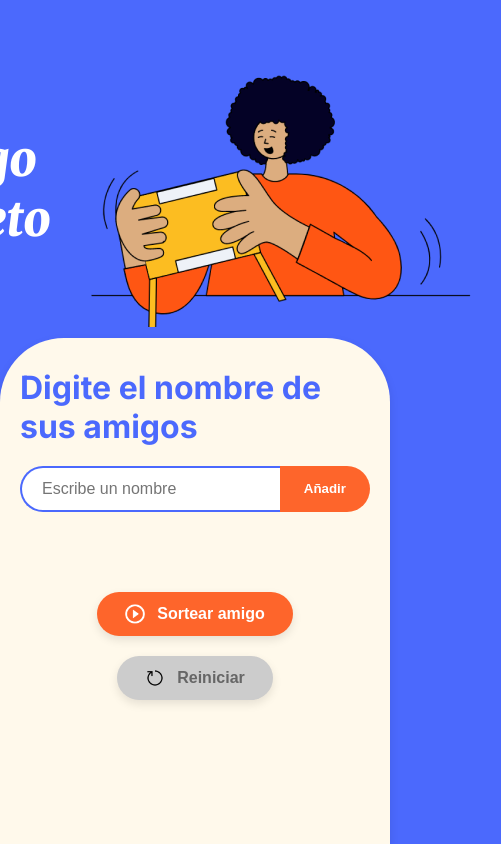
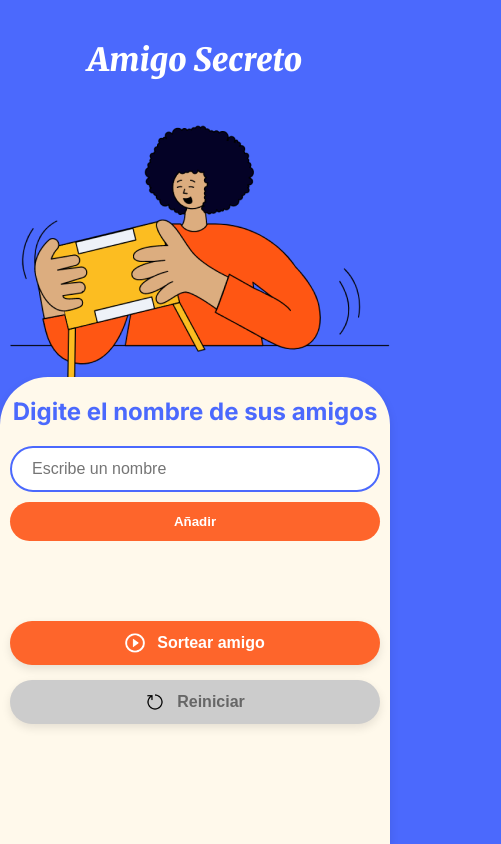
Before and after one commit to MrJonnC/challenge-amigo-secreto, a plain HTML site: page index.html in a window 390 px wide. Shown: the whole page, 501 px wide, since content can reach past the window. Drawn offline with Linux system fonts and the light colour scheme.

Commit message:
Actualiza style.css para moviles

```diff
--- a/style.css
+++ b/style.css
@@ -12,14 +12,12 @@
     --shadow: 0 4px 10px rgba(0, 0, 0, 0.1);
 }
 
-/* Reset básico */
 * {
     margin: 0;
     padding: 0;
     box-sizing: border-box;
 }
 
-/* Fondo principal */
 body {
     height: 100vh;
     background-color: var(--color-primary);
@@ -30,7 +28,6 @@ body {
     color: var(--color-dark);
 }
 
-/* Contenido principal */
 .main-content {
     display: flex;
     flex-direction: column;
@@ -38,13 +35,14 @@ body {
     height: 100%;
 }
 
-/* Banner principal */
 .header-banner {
     flex: 40%;
     display: flex;
     justify-content: center;
     align-items: center;
     padding-top: 40px;
+    flex-direction: column;
+    gap: 20px;
 }
 
 .main-title {
@@ -55,7 +53,6 @@ body {
     color: var(--color-light);
 }
 
-/* Sección de entrada */
 .input-section {
     flex: 60%;
     background-color: var(--color-secondary);
@@ -67,7 +64,6 @@ body {
     box-shadow: var(--shadow);
 }
 
-/* Título de sección */
 .section-title {
     font-size: 32px;
     font-weight: 700;
@@ -75,7 +71,6 @@ body {
     color: var(--color-primary);
 }
 
-/* Input y botón agregar */
 .input-wrapper {
     display: flex;
     width: 100%;
@@ -93,7 +88,6 @@ body {
     outline: none;
 }
 
-/* Botón de agregar nombre */
 .button-add {
     background-color: var(--color-accent);
     color: white;
@@ -109,7 +103,6 @@ body {
     background-color: var(--color-accent-hover);
 }
 
-/* Lista de amigos */
 ul {
     list-style: none;
     width: 100%;
@@ -117,7 +110,6 @@ ul {
     margin-top: 20px;
 }
 
-/* Ítems de la lista */
 .nombre-item {
     display: flex;
     justify-content: space-between;
@@ -128,13 +120,13 @@ ul {
     border-radius: 12px;
     box-shadow: var(--shadow);
     transition: transform 0.2s;
+    gap: 10px;
 }
 
 .nombre-item:hover {
     transform: scale(1.01);
 }
 
-/* Nombre del amigo */
 .nombre-item span {
     flex: 1;
     font-size: 18px;
@@ -142,7 +134,13 @@ ul {
     color: var(--color-dark);
 }
 
-/* Botones editar, eliminar, etc. */
+/* Contenedor de botones */
+.nombre-botones {
+    display: flex;
+    gap: 10px;
+    align-items: center;
+}
+
 .btn-editar,
 .btn-eliminar,
 .btn-guardar,
@@ -151,7 +149,7 @@ ul {
     border: none;
     cursor: pointer;
     font-size: 18px;
-    margin-left: 10px;
+    margin-left: 5px;
     transition: transform 0.2s ease;
 }
 
@@ -167,7 +165,6 @@ ul {
 .btn-guardar  { color: var(--color-success); }
 .btn-cancelar { color: var(--color-muted); }
 
-/* Input al editar */
 .input-editar {
     flex: 1;
     padding: 8px 12px;
@@ -176,7 +173,6 @@ ul {
     border-radius: 8px;
 }
 
-/* Resultados del sorteo */
 .result-list {
     margin-top: 20px;
     font-size: 20px;
@@ -185,7 +181,6 @@ ul {
     text-align: center;
 }
 
-/* Botones de sorteo y reset */
 .sorteo-buttons {
     display: flex;
     gap: 20px;
@@ -237,3 +232,69 @@ ul {
     width: 20px;
     height: 20px;
 }
+
+/* Responsive para pantallas pequeñas */
+@media (max-width: 600px) {
+    .main-title {
+        font-size: 32px;
+        text-align: center;
+        padding: 0 10px;
+    }
+
+    .section-title {
+        font-size: 24px;
+        text-align: center;
+    }
+
+    .input-wrapper {
+        flex-direction: column;
+        gap: 10px;
+        align-items: stretch;
+    }
+
+    .input-name {
+        border-radius: 30px;
+        border-right: 2px solid var(--color-primary);
+    }
+
+    .button-add {
+        border-radius: 30px;
+        width: 100%;
+    }
+
+    .nombre-item {
+        flex-direction: row;
+        justify-content: space-between;
+        align-items: center;
+        gap: 10px;
+    }
+
+    .nombre-item span {
+        font-size: 16px;
+    }
+
+    .nombre-botones button {
+        font-size: 16px;
+    }
+
+    .sorteo-buttons {
+        flex-direction: column;
+        gap: 15px;
+        width: 100%;
+    }
+
+    .button-draw,
+    .button-reset {
+        width: 100%;
+        justify-content: center;
+    }
+
+    .input-section {
+        padding: 20px 10px;
+        border-radius: 48px 48px 0 0;
+    }
+
+    ul {
+        padding: 0 10px;
+    }
+}
```
